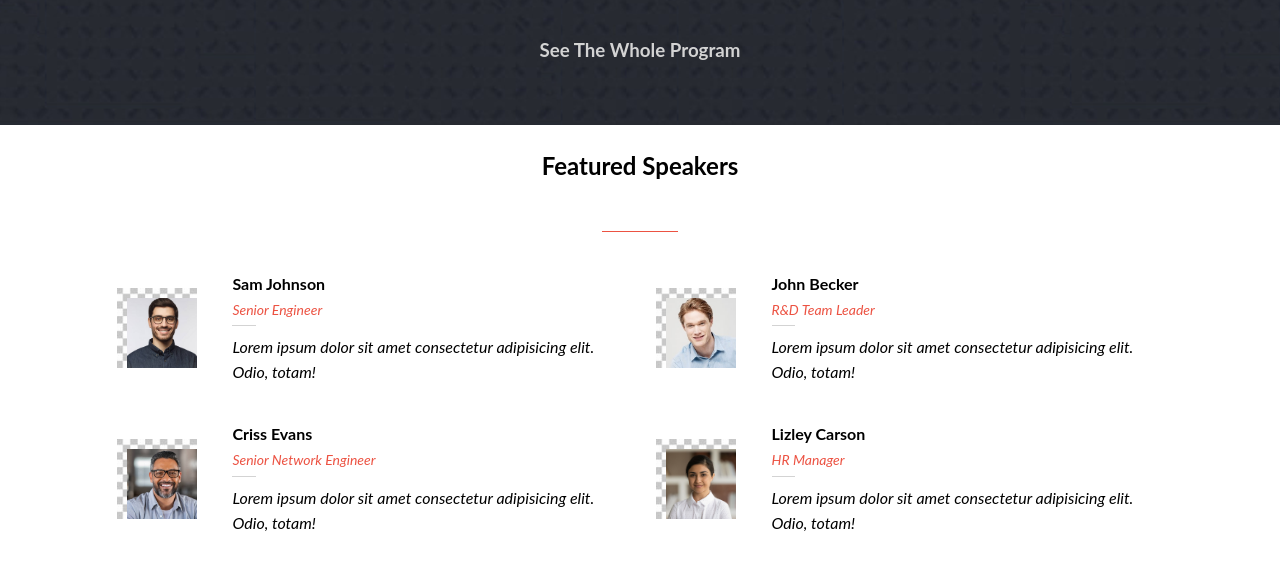
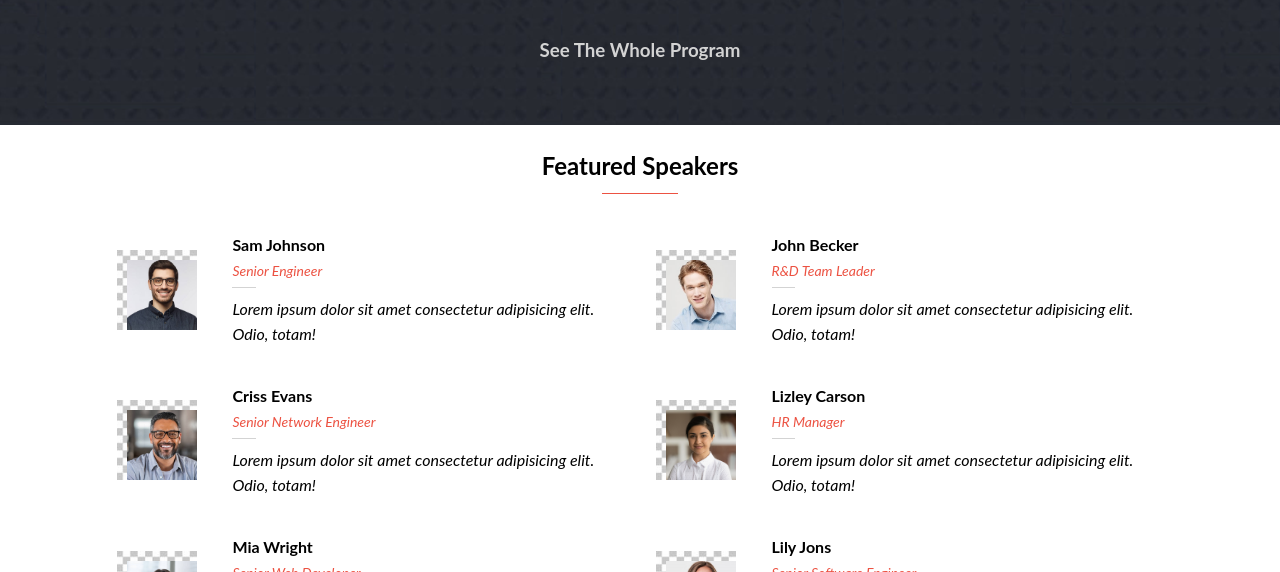
Before and after one commit to ShiroYaksha90/Capston-project, a website: page index.html in a window 1280 px wide. Shown: the part 1200-1772 px from the top of the page. Drawn offline with Linux system fonts and the light colour scheme.

Commit message:
Update styles.css

```diff
--- a/styles.css
+++ b/styles.css
@@ -245,13 +245,13 @@ body {
 }
 
 .featured-speakers h2 {
-  padding: 2%;
+  padding: 2% 2% 0 2%;
 }
 
 .featured-speakers hr {
   width: 6%;
   height: 1px;
-  margin: 2%;
+  margin: 1% 2% 2% 2%;
   background: #ec5242;
   border: 0;
 }
@@ -546,13 +546,13 @@ body {
   }
 
   .featured-speakers h2 {
-    padding: 2%;
+    padding: 2% 2% 0 2%;
   }
 
   .featured-speakers hr {
     width: 6%;
     height: 1px;
-    margin: 2%;
+    margin: 1% 2% 2% 2%;
     background: #ec5242;
     border: 0;
   }
```
